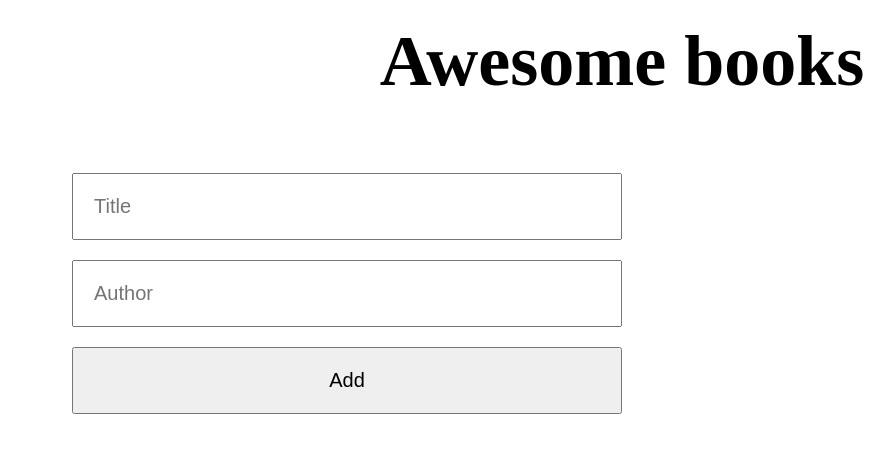
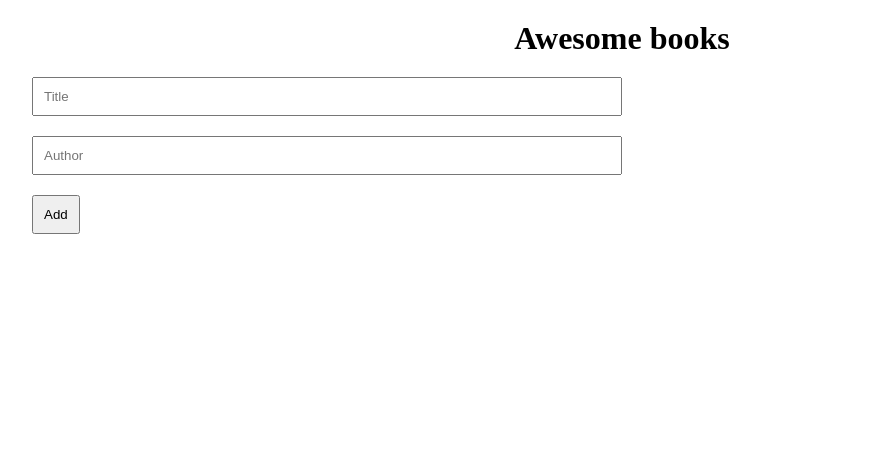
Before and after one commit to shasherazi/awesomeBooks, a plain HTML site: page index.html in a window 1280 px wide. Shown: the whole page, without its empty margins (18-912 px from the left). Drawn offline with Linux system fonts and the light colour scheme.

Commit message:
Make styles more standard

```diff
--- a/src/style.css
+++ b/src/style.css
@@ -4,14 +4,13 @@
     box-sizing: border-box;
 }
 
-main {
-  margin: 20px 90px;
+.main {
+  margin: 20px 50px;
   text-align: center;
 }
 
-main h1 {
-  font-size: 4.5rem;
-  margin-bottom: 70px;
+.main-heading {
+  margin-bottom: 20px;
 }
 
 .main-form-form {
@@ -20,18 +19,16 @@ main h1 {
 }
 
 .main-form-form input {
-  padding: 20px;
+  padding: 10px;
   width: 50%;
   min-width: 300px;
-  font-size: 20px;
 }
 
 .main-form-form > * {
   margin-bottom: 20px;
 }
 
-button {
-  width: 50%;
-  padding: 20px;
-  font-size: 20px;
+.main-form-form-submit {
+  width: fit-content;
+  padding: 10px;
 }
```
